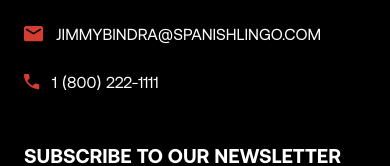
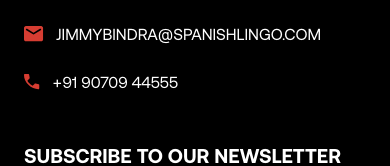
Before and after one commit to rk49trivedi/studio, a React (Vite) app: page / in a window 390 px wide. Shown: the part 6388-6554 px from the top of the page. Built offline with nearby package versions, Linux system fonts and the light colour scheme.

Commit message:
phone update

```diff
--- a/client/components/Footer.tsx
+++ b/client/components/Footer.tsx
@@ -147,8 +147,8 @@
                 <svg className="w-4 h-4 text-brand-red flex-shrink-0 mt-1" fill="currentColor" viewBox="0 0 17 17">
                   <path d="M15.2714 16.2174C13.3944 16.2174 11.5399 15.8084 9.70792 14.9903C7.87595 14.1722 6.20916 13.0121 4.70755 11.5098C3.20594 10.0076 2.0461 8.34085 1.22802 6.50948C0.40994 4.67812 0.000600644 2.82363 0 0.946015C0 0.675725 0.0900966 0.450483 0.27029 0.27029C0.450483 0.0900966 0.675725 0 0.946015 0H4.59493C4.80516 0 4.99286 0.0714766 5.15803 0.21443C5.32321 0.357383 5.42082 0.526164 5.45085 0.720773L6.03648 3.87416C6.06651 4.11441 6.059 4.31713 6.01395 4.48231C5.9689 4.64749 5.88631 4.79014 5.76619 4.91027L3.58134 7.11764C3.88166 7.67323 4.23815 8.20991 4.65079 8.72766C5.06343 9.24542 5.51782 9.74486 6.01395 10.226C6.47945 10.6915 6.96748 11.1233 7.47802 11.5216C7.98857 11.9198 8.52915 12.2838 9.09976 12.6135L11.217 10.4963C11.3522 10.3611 11.5288 10.2599 11.7468 10.1926C11.9648 10.1254 12.1787 10.1064 12.3883 10.1359L15.4966 10.7666C15.7069 10.8266 15.8795 10.9356 16.0147 11.0936C16.1498 11.2516 16.2174 11.4279 16.2174 11.6225V15.2714C16.2174 15.5417 16.1273 15.7669 15.9471 15.9471C15.7669 16.1273 15.5417 16.2174 15.2714 16.2174Z" />
                 </svg>
-                <a href="tel:18002221111" className="text-white font-aeonik uppercase hover:text-brand-red transition-colors">
-                  1 (800) 222-1111
+                <a href="tel:+919070944555" className="text-white font-aeonik uppercase hover:text-brand-red transition-colors">
+                  +91 90709 44555
                 </a>
               </div>
             </div>
```
